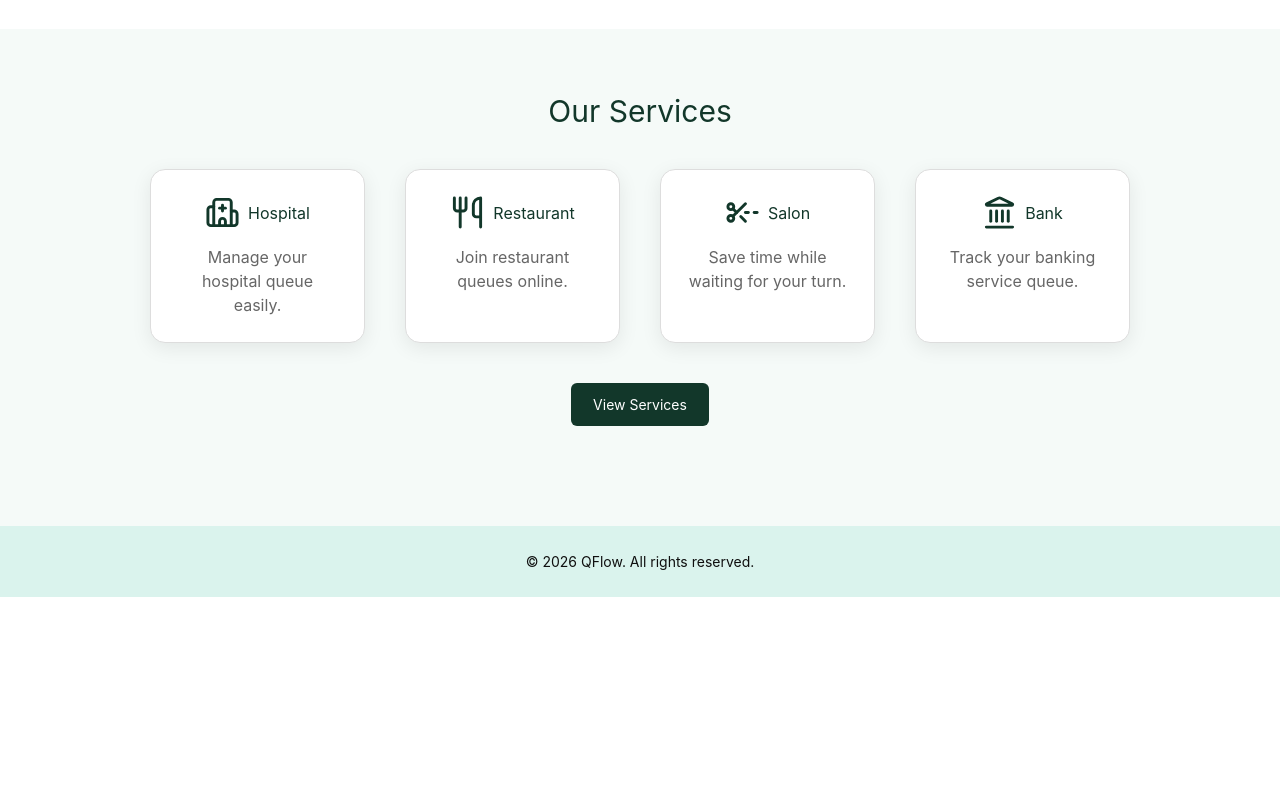
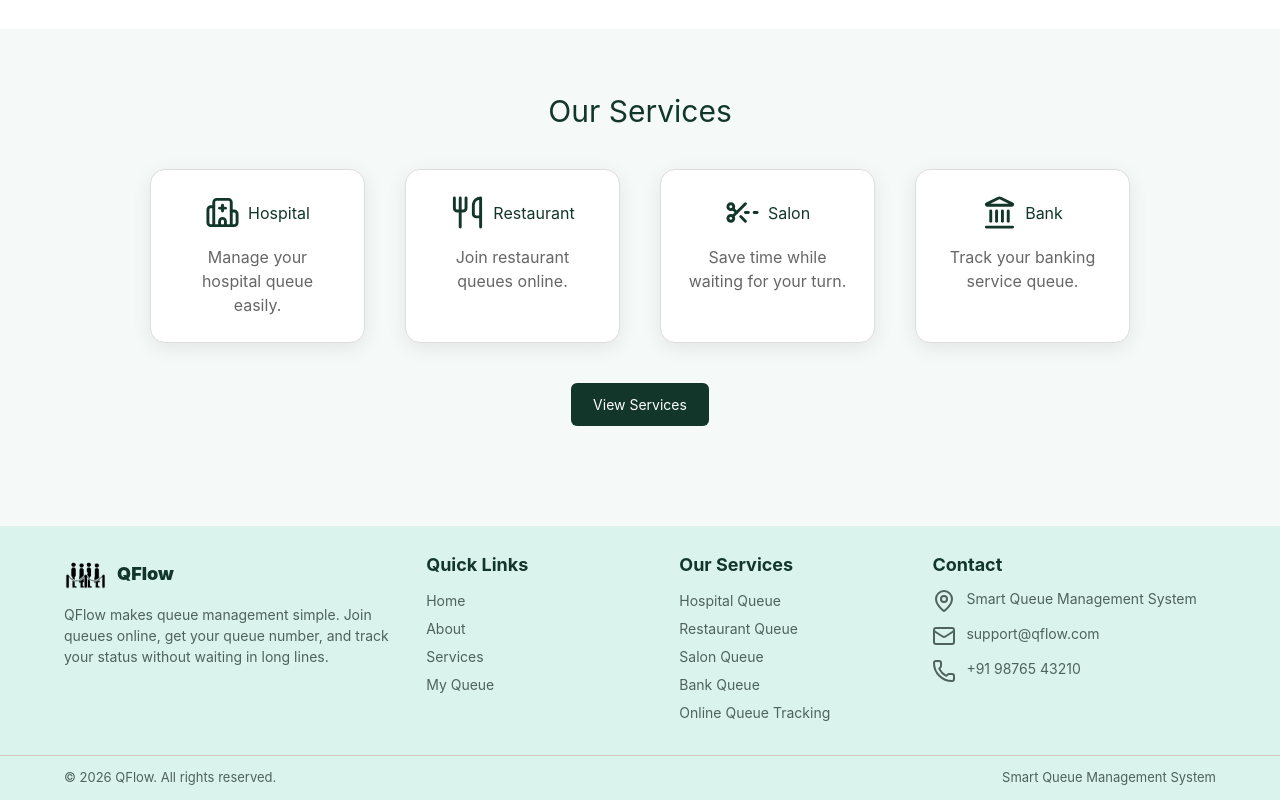
Before and after one commit to Namratashekhar/QFlow-smart-queue-management-system, a React (Vite) app in the folder client/: page / in a window 1280 px wide. Shown: the part 814-1614 px from the top of the page. Before the commit the page ends 1411 px from the top, so only its background shows below. Built offline with nearby package versions, Linux system fonts and the light colour scheme.

Commit message:
Footer added

```diff
--- a/client/src/components/Footer/Footer.css
+++ b/client/src/components/Footer/Footer.css
@@ -1,12 +1,118 @@
 .footer {
-  background-color:rgb(218, 243, 237);
-  color: rgb(15, 15, 15);
-  text-align: center;
-  padding: 20px;
+  background-color: rgb(218, 243, 237);
+  color: #12372A;
   margin-top: 40px;
 }
 
-.footer p {
-  margin: 5px 0;
+.footer-container {
+  width: 90%;
+  max-width: 1200px;
+  margin: auto;
+  padding: 25px 0;
+  display: grid;
+  grid-template-columns: 1.5fr 1fr 1fr 1.3fr;
+  gap: 35px;
+}
+
+.logo-container {
+  display: flex;
+  align-items: center;
+  gap: 8px;
+  text-decoration: none;
+  color: #12372A;
+  font-size: 24px;
+  font-weight: bold;
+}
+
+.footer-logo {
+  width: 45px;
+  height: 45px;
+  object-fit: contain;
+  display: block;
+}
+
+.project-name {
+  font-size: 18px;
+  color: #12372A;
+}
+
+.footer-section-1 p {
   font-size: 14px;
+  line-height: 1.5;
+  color: #4F625C;
+  margin: 8px 0;
 }
+
+.footer-section-2 ul,
+.footer-section-3 ul {
+  list-style: none;
+  padding: 0;
+  margin: 12px 0 0;
+}
+
+.footer-section-2 li,
+.footer-section-3 li {
+  margin-bottom: 7px;
+  font-size: 14px;
+  color: #4F625C;
+}
+
+.menu-subitem {
+  text-decoration: none;
+  color: #4F625C;
+}
+
+.menu-subitem:hover {
+  color: #12372A;
+}
+
+.contact-item {
+  display: flex;
+  align-items: flex-start;
+  gap: 10px;
+  margin-top: 11px;
+  font-size: 14px;
+  line-height: 1.4;
+  color: #4F625C;
+}
+
+.contact-icon {
+  min-width: 22px;
+}
+
+.footer-bottom {
+  border-top: 1px solid #CFC9BC;
+  padding: 12px 5%;
+  display: flex;
+  justify-content: space-between;
+  align-items: center;
+  gap: 10px;
+}
+
+.footer-bottom p {
+  margin: 0;
+  font-size: 13px;
+  color: #4F625C;
+}
+
+@media (max-width: 900px) {
+  .footer-container {
+    grid-template-columns: 1fr 1fr;
+    gap: 25px;
+  }
+}
+
+@media (max-width: 600px) {
+  .footer-container {
+    grid-template-columns: 1fr;
+    gap: 25px;
+    padding: 22px 0;
+  }
+
+  .footer-bottom {
+    flex-direction: column;
+    text-align: center;
+    gap: 5px;
+    padding: 12px 5%;
+  }
+}
--- a/client/src/components/Footer/Footer.jsx
+++ b/client/src/components/Footer/Footer.jsx
@@ -1,11 +1,116 @@
 import "./Footer.css";
+import {MapPin,Mail,Phone} from 'lucide-react';
+import logo from "../Navbar/logo.png";
 
 function Footer() {
   const year = new Date().getFullYear();
 
   return (
     <footer className="footer">
-      <p>© {year} QFlow. All rights reserved.</p>
+
+      <div className="footer-container">
+
+        <div className="footer-section-1">
+
+          <div className="logo-container">
+          <img src={logo} alt="QFlow Logo"className="footer-logo" />
+            <b className="project-name">QFlow</b>
+           </div>
+
+<p> QFlow makes queue management simple. Join queues online, get your queue number, and track your status without waiting in long lines. </p>
+        </div>
+
+        <div className="footer-section-2">
+
+          <b className="project-name">
+            Quick Links
+          </b>
+
+          <ul>
+            <li>
+              <a href="/" className="menu-subitem">
+                Home
+              </a>
+            </li>
+
+            <li>
+              <a href="/about" className="menu-subitem">
+                About
+              </a>
+            </li>
+
+            <li>
+              <a href="/services" className="menu-subitem">
+                Services
+              </a>
+            </li>
+
+            <li>
+              <a href="/myqueue" className="menu-subitem">
+                My Queue
+              </a>
+            </li>
+            </ul>
+
+        </div>
+
+        <div className="footer-section-3">
+
+          <b className="project-name">
+            Our Services
+          </b>
+
+          <ul>
+            <li>Hospital Queue</li>
+            <li>Restaurant Queue</li>
+            <li>Salon Queue</li>
+            <li>Bank Queue</li>
+            <li>Online Queue Tracking</li>
+          </ul>
+
+        </div>
+
+        <div className="footer-section-4">
+
+          <b className="project-name">
+            Contact
+          </b>
+
+          <div className="contact-item">
+            <span className="contact-icon"><MapPin /></span>
+            <span>
+              Smart Queue Management System
+            </span>
+          </div>
+
+          <div className="contact-item">
+            <span className="contact-icon"><Mail /></span>
+            <span>
+              support@qflow.com
+            </span>
+          </div>
+
+          <div className="contact-item">
+            <span className="contact-icon"><Phone /></span>
+            <span>
+              +91 98765 43210
+            </span>
+          </div>
+
+        </div>
+
+      </div>
+
+      <div className="footer-bottom">
+        <p>
+          © {year} QFlow. All rights reserved.
+        </p>
+
+        <p>
+          Smart Queue Management System
+        </p>
+      </div>
+
     </footer>
   );
 }
--- a/client/src/views/About/About.css
+++ b/client/src/views/About/About.css
@@ -67,12 +67,18 @@
 }
 
 .mission-section {
+  width: 50%;
   padding: 30px 20px;
+  margin: 50px auto;
+  border-radius: 10px;
   text-align: center;
-  background-color: #12372a;
+  background-color: #3c6858;
 }
 
 .mission-section h2 {
+  display: flex;
+  align-items: center;
+  justify-content: center;
   color: white;
   font-size: 30px;
 }
--- a/client/src/views/About/About.jsx
+++ b/client/src/views/About/About.jsx
@@ -1,6 +1,7 @@
 import { Link } from "react-router";
 import "./About.css";
 import Navbar from "../../components/Navbar/Navbar";
+import {Award} from 'lucide-react';
 import "../../components/Button/Button.css";
 import Footer from "../../components/Footer/Footer";
 
@@ -72,7 +73,7 @@ function About() {
 
       <section className="mission-section">
 
-        <h2>Our Mission</h2>
+        <h2>Our Mission<Award /></h2>
 
         <p>
           Our mission is to make queue management simple,
--- a/client/src/views/MyQueue/MyQueue.css
+++ b/client/src/views/MyQueue/MyQueue.css
@@ -1,6 +1,8 @@
 .myqueue-page {
   min-height: 100vh;
   background-color: #f5faf8;
+  display: flex;
+  flex-direction: column;
 }
 
 .myqueue-container {
@@ -59,6 +61,16 @@
   grid-template-columns: 1fr 1fr;
   gap: 15px;
   margin-bottom: 25px;
+}
+
+.cancel-button{
+  background-color: #ff4d4d;
+  color: white;
+  border: none;
+  padding: 10px 20px;
+  border-radius: 5px;
+  cursor: pointer;
+  transition: background-color 0.3s ease;
 }
 
 .detail-box {
```
Also changed, not shown: client/src/views/MyQueue/MyQueue.jsx (+0 -8 lines).
